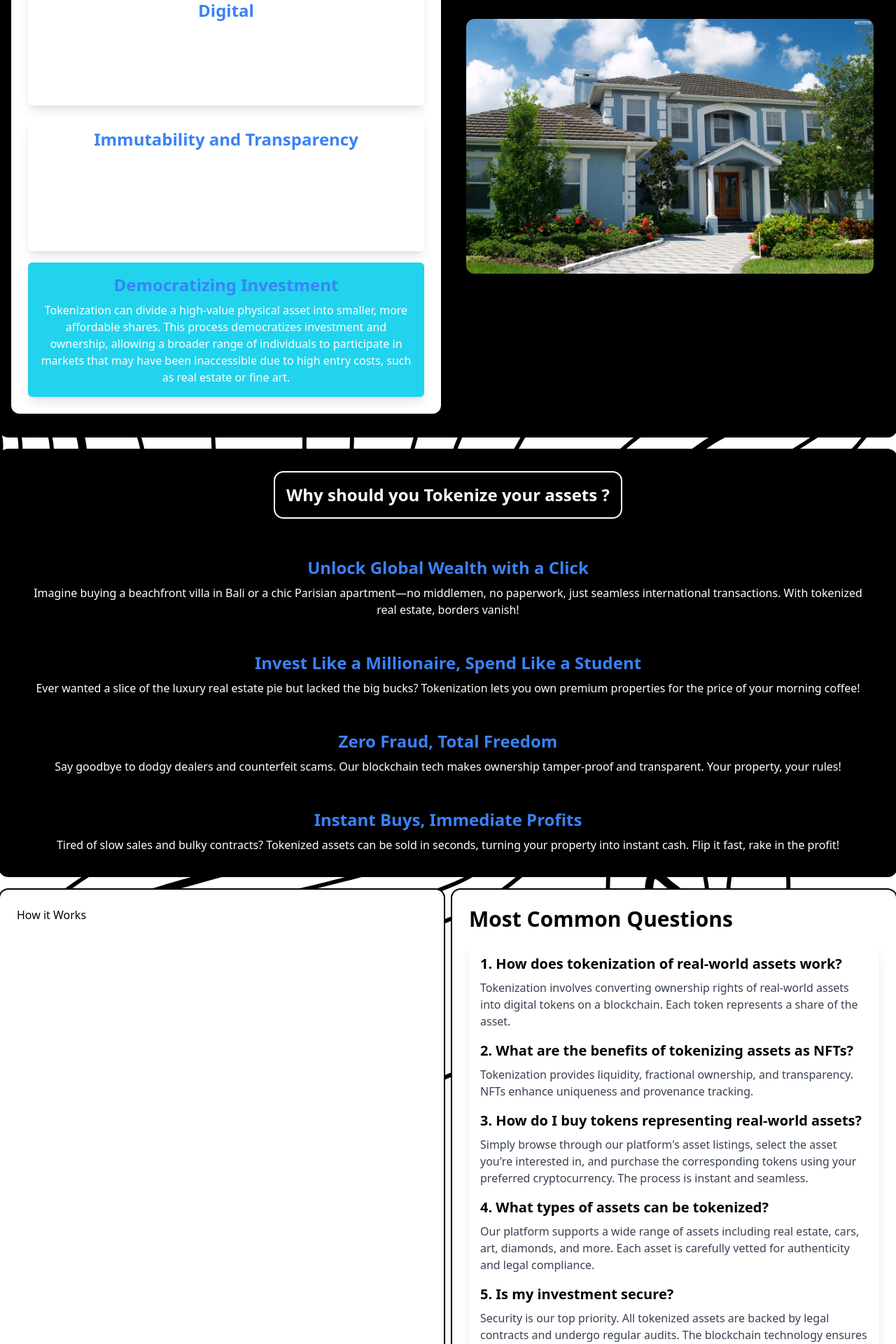
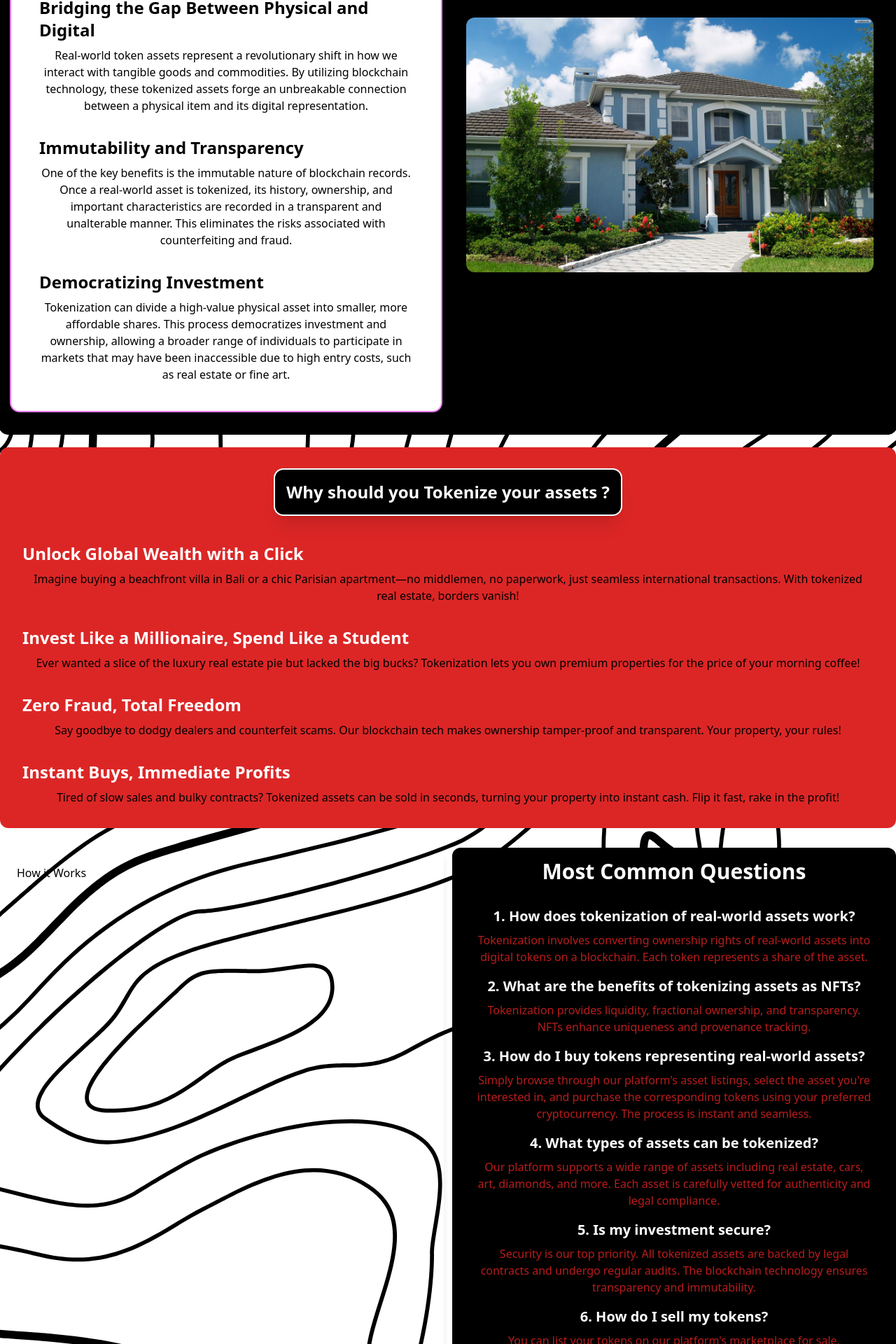
Before and after one commit to eugene254-ship-it/ZephyrAssets, a Next.js app: page / in a window 1280 px wide. Shown: the part 823-2743 px from the top of the page at 70% size. Built offline with nearby package versions, Linux system fonts and the light colour scheme.

Commit message:
changed the classes and components

```diff
--- a/app/page.js
+++ b/app/page.js
@@ -19,8 +19,8 @@ const Home = () => {
       <Showcase></Showcase>
       <PurposePart></PurposePart>
 
-      <section className=" ring-2 ring-black black-container text-white">
-        <div>
+      <section className=" text-white">
+        <div className="red-container">
           <h2 className="bw-title ring-2 ring-white">Why should you Tokenize your assets ?</h2>
           <ul>
           <li>
@@ -42,55 +42,55 @@ const Home = () => {
         <div className="main-div">
           <h1>How it Works</h1>
         </div>
-        <div className="main-div">
+        <div className="black-container text-white">
           <h1 className="text-3xl font-semibold mb-4">Most Common Questions</h1>
-          <div className="bg-white rounded-md shadow-lg p-4">
+          <div className="rounded-md p-4">
             <h2 className="text-xl font-semibold mb-2">1. How does tokenization of real-world assets work?</h2>
-            <p className="text-gray-700 mb-4">
+            <p className="red mb-4">
               Tokenization involves converting ownership rights of real-world assets into digital tokens on a blockchain. Each token represents a share of the asset.
             </p>
 
             <h2 className="text-xl font-semibold mb-2">2. What are the benefits of tokenizing assets as <span>NFTs?</span></h2>
-            <p className="text-gray-700 mb-4">
+            <p className="red mb-4">
               Tokenization provides liquidity, fractional ownership, and transparency. NFTs enhance uniqueness and provenance tracking.
             </p>
             <h2 className="text-xl font-semibold mb-2">3. How do I buy tokens representing real-world assets?</h2>
-            <p className="text-gray-700 mb-4">
+            <p className="red mb-4">
               Simply browse through our platform's asset listings, select the asset you're interested in, and purchase the corresponding tokens using your preferred cryptocurrency. The process is instant and seamless.
             </p>
 
             <h2 className="text-xl font-semibold mb-2">4. What types of assets can be tokenized?</h2>
-            <p className="text-gray-700 mb-4">
+            <p className="red mb-4">
               Our platform supports a wide range of assets including real estate, cars, art, diamonds, and more. Each asset is carefully vetted for authenticity and legal compliance.
             </p>
 
             <h2 className="text-xl font-semibold mb-2">5. Is my investment secure?</h2>
-            <p className="text-gray-700 mb-4">
+            <p className="red mb-4">
               Security is our top priority. All tokenized assets are backed by legal contracts and undergo regular audits. The blockchain technology ensures transparency and immutability.
             </p>
 
             <h2 className="text-xl font-semibold mb-2">6. How do I sell my tokens?</h2>
-            <p className="text-gray-700 mb-4">
+            <p className="red mb-4">
               You can list your tokens on our platform's marketplace for sale. Alternatively, you can trade them on secondary markets that support our tokens.
             </p>
 
             <h2 className="text-xl font-semibold mb-2">7. What are the transaction fees?</h2>
-            <p className="text-gray-700 mb-4">
+            <p className="red mb-4">
               Our platform charges a minimal fee for token purchases and sales. The fee structure is transparent and can be viewed on our website.
             </p>
 
             <h2 className="text-xl font-semibold mb-2">8. Can I tokenize my own asset?</h2>
-            <p className="text-gray-700 mb-4">
+            <p className="red mb-4">
               Yes, you can! Our platform offers a user-friendly interface for asset owners to tokenize and list their assets for investment.
             </p>
 
             <h2 className="text-xl font-semibold mb-2">9. How does the platform ensure the authenticity of assets?</h2>
-            <p className="text-gray-700 mb-4">
+            <p className="red mb-4">
               Each asset undergoes a rigorous vetting process, including legal checks and physical inspections, to ensure its authenticity and ownership.
             </p>
 
             <h2 className="text-xl font-semibold mb-2">10. What happens if the asset gets damaged or lost?</h2>
-            <p className="text-gray-700 mb-4">
+            <p className="red mb-4">
               Our assets are insured to protect against unforeseen circumstances. Token holders will be compensated in such events as per the terms of the insurance policy.
             </p>
           </div>
--- a/components/NavFoot.js
+++ b/components/NavFoot.js
@@ -27,7 +27,7 @@ const Navbar = () => {
 
 const Footer = () => {
     return (
-      <footer className="bg-black text-white py-10 ring-1 ring-black">
+      <footer className="bg-black text-white py-10 mt-5 ring-1 ring-black">
         <div className="container mx-auto flex justify-between items-center">
 
           {/* Copyright */}
--- a/components/PurposePart.js
+++ b/components/PurposePart.js
@@ -8,8 +8,8 @@ const PurposePart = () => (
 
 <section className="grid grid-cols-2 gap-5
       bg-white ring-2 ring-black black-container">
-       <div className="main-div">
-        <h1 className="font-extrabold text-2xl p-2 ">What's the Purpose of Real-World Token Assets?</h1>
+       <div className="main-div bg-white ring-2 ring-fuchsia-400">
+        <h1 className="font-extrabold text-2xl red-container">What's the Purpose of Real-World Token Assets?</h1>
         <PurposePart1></PurposePart1>
         <PurposePart2></PurposePart2>
         <PurposePart3></PurposePart3>
--- a/components/Text.js
+++ b/components/Text.js
@@ -5,9 +5,9 @@ import React from 'react'
 // Reusable component
 const PurposePart = ({ title, className, children }) => {
   return (
-    <div className={`p-4 rounded-md shadow-lg mt-4 ${className}`}>
-      <h2 className="text-2xl font-semibold text-blue-500">{title}</h2>
-      <p className="white mt-2">{children}</p>
+    <div className={`p-4 ${className}`}>
+      <h2 className="text-2xl text-left font-semibold hover:animate-pulse ">{title}</h2>
+      <p className="text-black mt-2">{children}</p>
     </div>
   );
 };
@@ -29,7 +29,7 @@ const PurposePart2 = () => (
 );
 
 const PurposePart3 = () => (
-  <PurposePart title="Democratizing Investment" className="ring-fuchsia-600 bg-cyan-400 text-white">
+  <PurposePart title="Democratizing Investment">
     Tokenization can divide a high-value physical asset into smaller,
     more affordable shares. This process democratizes investment and
       ownership, allowing a broader range of individuals to participate in markets that may have
--- a/styles/globals.css
+++ b/styles/globals.css
@@ -21,7 +21,7 @@
     }
 
   .red-container {
-    @apply mt-5 mx-auto bg-red-600 text-white text-center justify-center items-center container p-4 rounded-xl
+    @apply mt-5 mb-2 mx-auto bg-red-600 text-white text-center justify-center items-center container p-4 rounded-xl
   }
   .black-container {
     @apply mt-5 mx-auto bg-black text-center justify-center items-center container p-4 rounded-xl
@@ -33,6 +33,10 @@
 
   .white {
     @apply text-white
+  }
+
+  .red {
+    @apply text-red-700
   }
 
   .nft-card {
@@ -72,7 +76,7 @@
     }
 
     .main-div {
-      @apply bg-white ring-2 ring-black rounded-xl inline-block p-6 shadow-lg mt-5 mb-4
+      @apply rounded-xl inline-block p-6 shadow-lg mt-5 mb-4
     }
 
 }
```
